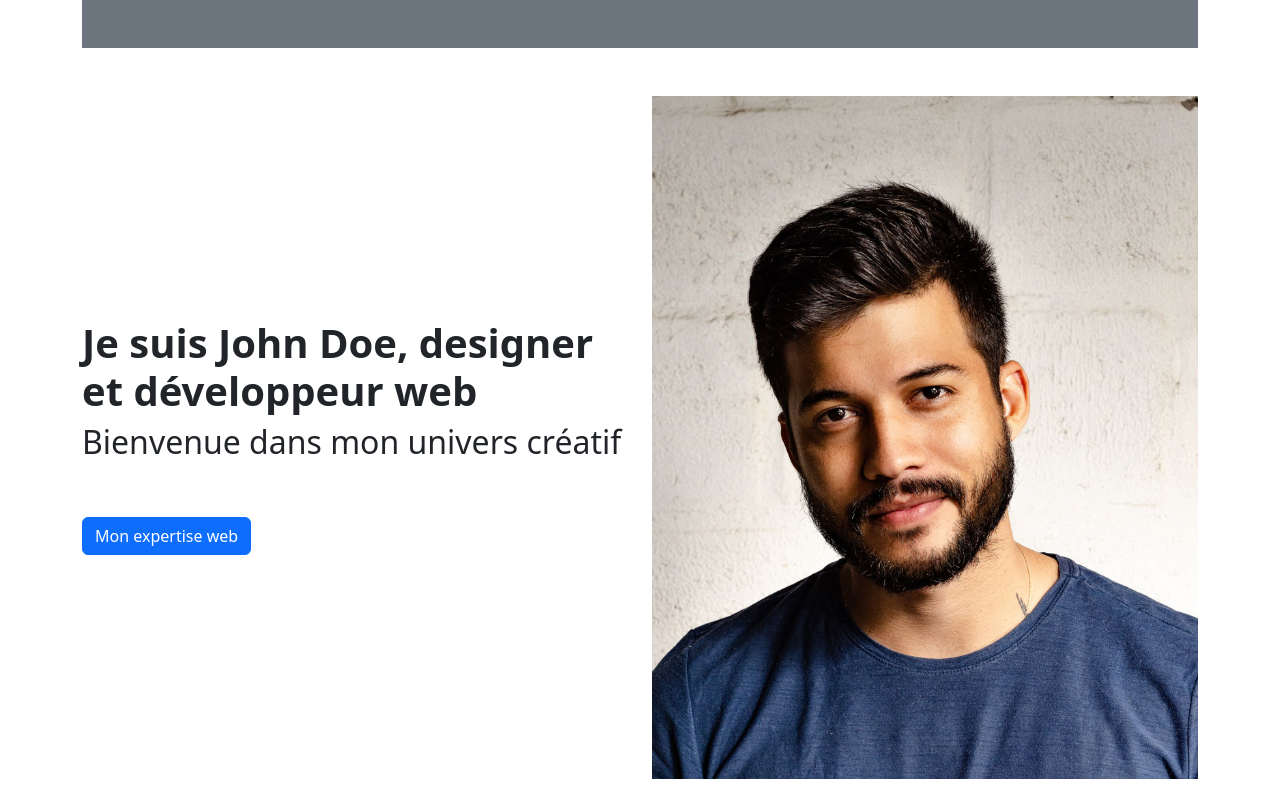
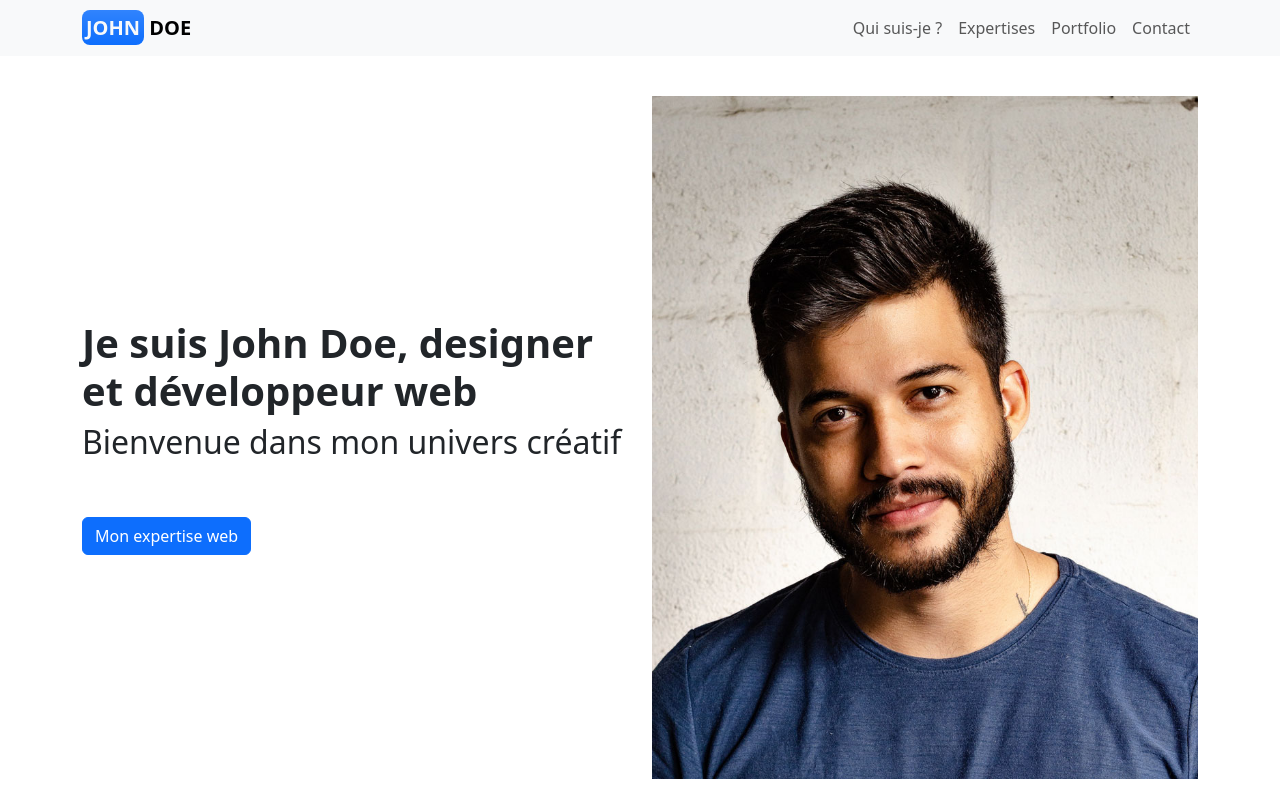
Before and after one commit to SahFlo/cours_oc_bootstrap_janv_2025, a website: page index.html in a window 1280 px wide. Shown: the top 800 px of the page. Drawn offline with nearby package versions, Linux system fonts and the light colour scheme.

Commit message:
navbar bootstrap en accéléré

```diff
--- a/index.html
+++ b/index.html
@@ -13,12 +13,35 @@
   </head>
   <body>
 
-    <header>
-      <nav class="bg-light"></nav>
-      <div class="container">
-        <div class="bg-secondary py-4"></div>
-      </div>
-    </header>
+    <header class="py-4">
+        <nav class="navbar navbar-expand-md fixed-top navbar-light bg-light">
+          <div class="container">
+            <a class="navbar-brand text-uppercase fw-bold" href="#">
+              <span class="bg-primary bg-gradient p-1 rounded-3 text-light">John</span> Doe
+            </a>
+            <button class="navbar-toggler" type="button" data-bs-toggle="collapse" data-bs-target="#navbarNav"
+                    aria-controls="navbarNav" aria-expanded="false" aria-label="Toggle navigation">
+              <span class="navbar-toggler-icon"></span>
+            </button>
+            <div class="collapse navbar-collapse justify-content-end" id="navbarNav">
+              <ul class="navbar-nav">
+                <li class="nav-item">
+                  <a class="nav-link" href="#johndoe">Qui suis-je ?</a>
+                </li>
+                <li class="nav-item">
+                  <a class="nav-link" href="#expertise">Expertises</a>
+                </li>
+                <li class="nav-item">
+                  <a class="nav-link" href="#portfolio">Portfolio</a>
+                </li>
+                <li class="nav-item">
+                  <a class="nav-link" href="#contact">Contact</a>
+                </li>
+              </ul>
+            </div>
+          </div>
+        </nav>
+      </header>
 
     <main>
         <!-- Présentation -->
```
